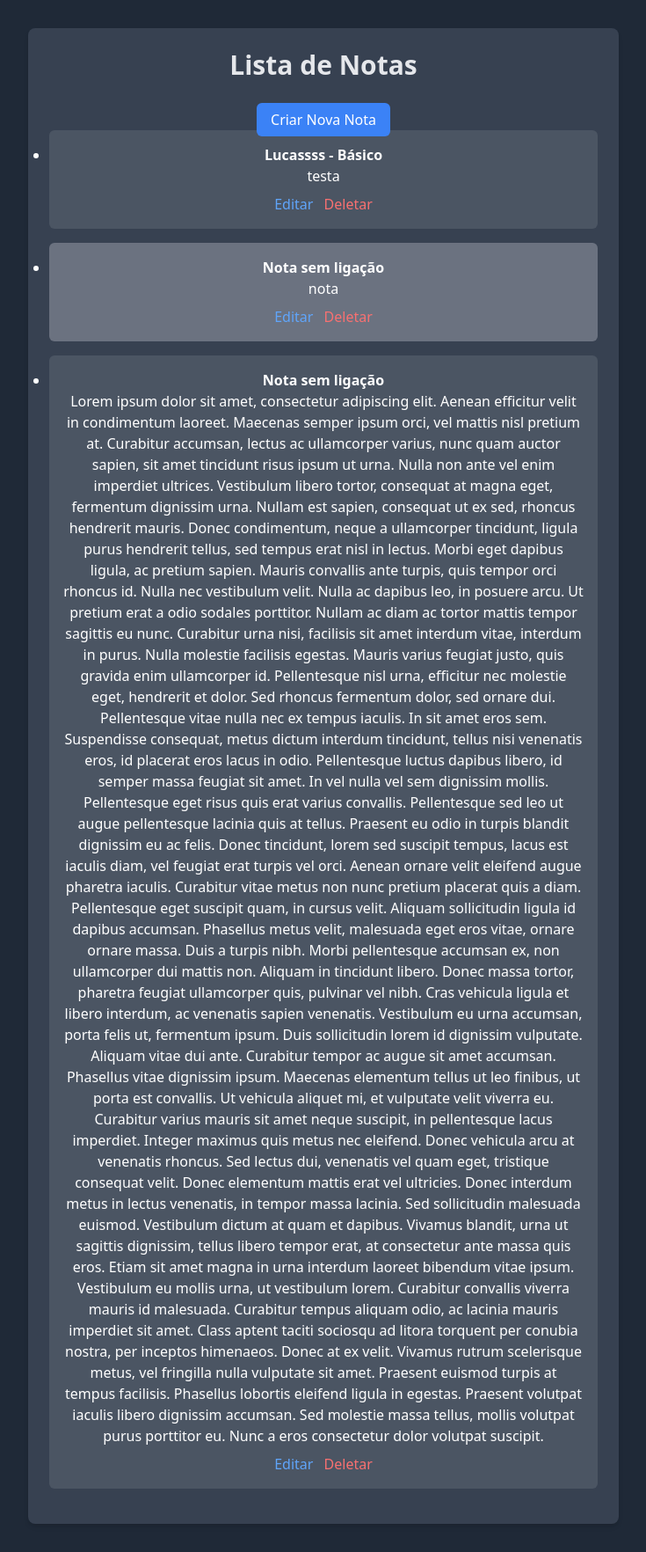
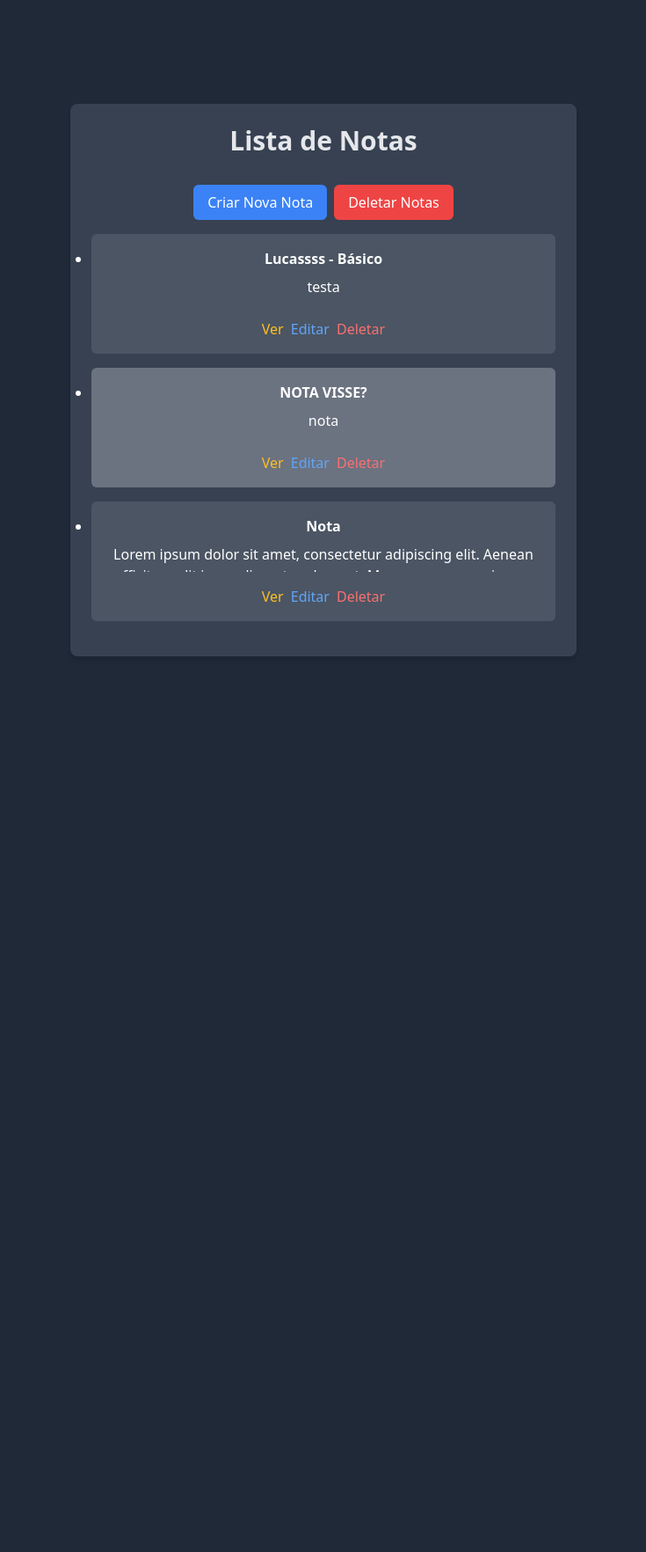
Before and after one commit to lucaspontestur/Django, a Django app: page /notas/ in a window 1280 px wide. Shown: the part 60-1824 px from the top of the page at 88% size, without its empty margins (272-1007 px from the left). After the commit the page ends 806 px from the top, so only its background shows below. Run offline with Django 5.2, Linux system fonts and the light colour scheme; data comes from the database, SQL or seed files in the repository; both versions use the stored data as it was after the commit.

Commit message:
Notas 100%

```diff
--- a/meu_projeto/meu_app/forms.py
+++ b/meu_projeto/meu_app/forms.py
@@ -13,7 +13,7 @@ class NotaForm(forms.ModelForm):
 
     class Meta:
         model = Nota
-        fields = ['texto', 'compra']  # Inclua 'compra' nos campos do formulário
+        fields = ['compra', 'titulo', 'texto']  # Inclua 'titulo' aqui
 
 class CompraForm(forms.ModelForm):
     data_compra = forms.DateField(
--- a/meu_projeto/meu_app/models.py
+++ b/meu_projeto/meu_app/models.py
@@ -54,10 +54,11 @@ class Compra(models.Model):
 
 class Nota(models.Model):
     compra = models.ForeignKey(Compra, on_delete=models.CASCADE, blank=True, null=True)
+    titulo = models.CharField(max_length=255, default="Nota")
     texto = models.TextField()
 
     def __str__(self):
         if self.compra:
             return f"Nota para {self.compra}"
         else:
-            return "Nota sem ligação"
+            return self.titulo
--- a/meu_projeto/meu_app/templates/listar_notas.html
+++ b/meu_projeto/meu_app/templates/listar_notas.html
@@ -2,33 +2,70 @@
 
 {% block content %}
 <div class="flex flex-col items-center justify-center min-h-screen">
-    <div class="bg-gray-700 rounded-lg shadow-md p-6 text-center w-full max-w-2xl">
-        <h1 class="text-3xl font-bold text-gray-200 mb-8">Lista de Notas</h1>
+    <div class="bg-gray-700 rounded-lg shadow-md p-6 mx-auto max-w-xl w-full">
+        <h1 class="text-3xl font-bold text-gray-200 text-center mb-8">Lista de Notas</h1>
 
-        <a href="{% url 'criar_nota' %}" class="px-4 py-2 bg-blue-500 hover:bg-blue-700 text-white rounded-md mb-4">
-            Criar Nova Nota
-        </a>
+        <div class="flex justify-center mb-4">
+            <a href="{% url 'criar_nota' %}" class="px-4 py-2 bg-blue-500 hover:bg-blue-700 text-white rounded-md mr-2">Criar Nova Nota</a>
+            <form method="POST" action="{% url 'deletar_notas' %}" id="deletarNotasForm" class="inline">
+                {% csrf_token %}
+                <button type="submit" class="px-4 py-2 bg-red-500 hover:bg-red-700 text-white rounded-md">Deletar Notas</button>
+            </form>
+        </div>
 
         {% if notas %}
-            <ul class="list-disc text-white">
+            <ul class="list-disc text-white text-center">
                 {% for nota in notas %}
                     <li class="mb-4 p-4 rounded-md {% cycle 'bg-gray-600' 'bg-gray-500' %}">
-                        {% if nota.compra %}
-                            <p class="font-bold">{{ nota.compra }}</p>
-                        {% else %}
-                            <p class="font-bold">Nota sem ligação</p>
-                        {% endif %}
-                        <p>{{ nota.texto }}</p>
-                        <div class="mt-2">
-                            <a href="{% url 'editar_nota' nota.pk %}" class="text-blue-400 hover:text-blue-600 mr-2">Editar</a>
-                            <a href="{% url 'deletar_nota' nota.pk %}" class="text-red-400 hover:text-red-600">Deletar</a>
+                        <input type="checkbox" name="notas_a_deletar[]" value="{{ nota.pk }}" class="form-checkbox h-5 w-5 text-green-500 rounded hidden" form="deletarNotasForm">
+                        <div class="flex flex-col items-center justify-center">
+                            <p class="font-bold text-center mb-2">
+                                {% if nota.compra %}
+                                    {{ nota.compra }}
+                                {% else %}
+                                    {{ nota.titulo }}
+                                {% endif %}
+                            </p>
+                            <p class="nota-texto" style="height: 2rem; overflow: hidden; text-overflow: ellipsis; text-align: center;">{{ nota.texto }}</p>
+                            <div class="mt-4 flex justify-center">
+                                <a href="{% url 'ver_nota' nota.pk %}" class="text-yellow-400 hover:text-yellow-600 mr-2">Ver</a>
+                                <a href="{% url 'editar_nota' nota.pk %}" class="text-blue-400 hover:text-blue-600 mr-2">Editar</a>
+                                <a href="{% url 'deletar_nota' nota.pk %}" class="text-red-400 hover:text-red-600">Deletar</a>
+                            </div>
                         </div>
                     </li>
                 {% endfor %}
             </ul>
         {% else %}
-            <p class="text-white">Nenhuma nota encontrada.</p>
+            <p class="text-white text-center">Nenhuma nota encontrada.</p>
         {% endif %}
     </div>
 </div>
+
+<script>
+    const checkboxes = document.querySelectorAll('input[name="notas_a_deletar[]"]');
+    const deleteButton = document.querySelector('#deletarNotasForm button[type="submit"]');
+
+    deleteButton.addEventListener('click', function(event) {
+        event.preventDefault();
+        checkboxes.forEach(checkbox => checkbox.classList.remove('hidden'));
+        this.textContent = 'Confirmar Deleção';
+
+        this.removeEventListener('click', arguments.callee);
+
+        this.addEventListener('click', function(event) {
+            // Verifica se pelo menos um checkbox está selecionado
+            const anyChecked = Array.from(checkboxes).some(checkbox => checkbox.checked);
+            if (anyChecked) {
+                const form = document.getElementById('deletarNotasForm');
+                if (form) {
+                    form.submit();
+                }
+            } else {
+                event.preventDefault(); // Impede o submit se nenhum estiver selecionado
+                alert('Selecione pelo menos uma nota para deletar.');
+            }
+        });
+    });
+</script>
 {% endblock %}
--- a/meu_projeto/meu_app/views.py
+++ b/meu_projeto/meu_app/views.py
@@ -1,6 +1,6 @@
 from django.shortcuts import render, redirect, get_object_or_404
 from django.http import HttpResponse
-from .models import Compra, Nota  # adicione 'Nota' aqui
+from .models import Compra, Nota
 from .forms import CompraForm, BuscaForm, NotaForm
 import json
 from decimal import Decimal
@@ -11,15 +11,18 @@ def criar_nota(request, compra_id=None):
     else:
         compra = None
 
+    # Inicialize 'form' aqui
+    form = NotaForm()
+
     if request.method == 'POST':
         form = NotaForm(request.POST)
         if form.is_valid():
             nota = form.save(commit=False)
             nota.compra = compra
             nota.save()
-            return redirect('lista_compras')  # Redireciona para 'lista_compras'
-    else:
-        form = NotaForm()
+            return redirect('listar_notas')
+
+    # Agora 'form' está disponível para ambos os métodos
     return render(request, 'criar_nota.html', {'form': form, 'compra': compra})
 
 def criar_nota_compra(request, compra_id):
@@ -30,7 +33,7 @@ def criar_nota_compra(request, compra_id):
             nota = form.save(commit=False)
             nota.compra = compra
             nota.save()
-            return redirect('lista_compras')  # Redireciona para 'lista_compras'
+            return redirect('listar_notas')  # Redireciona para 'lista_compras'
     else:
         form = NotaForm()
     return render(request, 'criar_nota.html', {'form': form, 'compra': compra})
@@ -38,6 +41,11 @@ def criar_nota_compra(request, compra_id):
 def listar_notas(request):
     notas = Nota.objects.all()
     return render(request, 'listar_notas.html', {'notas': notas})
+
+def ver_nota(request, pk):
+    nota = get_object_or_404(Nota, pk=pk)
+    return render(request, 'ver_nota.html', {'nota': nota})
+
 
 def editar_nota(request, pk):
     nota = get_object_or_404(Nota, pk=pk)
@@ -56,6 +64,13 @@ def deletar_nota(request, pk):
         nota.delete()
         return redirect('listar_notas')  # Ou redirecionar para a página da compra relacionada
     return render(request, 'confirmar_delete_nota.html', {'nota': nota})
+
+def deletar_notas(request):
+    if request.method == 'POST':
+        notas_ids = request.POST.getlist('notas_a_deletar[]')
+        notas = Nota.objects.filter(id__in=notas_ids)
+        notas.delete()
+    return redirect('listar_notas')
 
 def lista_compras(request):
     compras = Compra.objects.all()
--- a/meu_projeto/meu_projeto/urls.py
+++ b/meu_projeto/meu_projeto/urls.py
@@ -7,9 +7,13 @@ urlpatterns = [
     path('editar/<int:pk>/', views.editar_compra, name='editar_compra'),
     path('deletar/<int:pk>/', views.deletar_compra, name='deletar_compra'),
     path('download/', views.download_compras, name='download_compras'),
+
+    # Rotas para notas
     path('nota/criar/<int:compra_id>/', views.criar_nota, name='criar_nota_compra'),
     path('nota/criar/', views.criar_nota, name='criar_nota'),
     path('notas/', views.listar_notas, name='listar_notas'),
+    path('nota/<int:pk>/ver/', views.ver_nota, name='ver_nota'),
     path('nota/<int:pk>/editar/', views.editar_nota, name='editar_nota'),
     path('nota/<int:pk>/deletar/', views.deletar_nota, name='deletar_nota'),
+    path('notas/deletar/', views.deletar_notas, name='deletar_notas'),
 ]
```
Also changed, not shown: meu_projeto/meu_app/templates/criar_nota.html (+17 -7 lines), meu_projeto/meu_app/templates/ver_nota.html (added, +16 -0 lines), meu_projeto/db.sqlite3, meu_projeto/meu_app/migrations/0005_nota_titulo.py (added).
